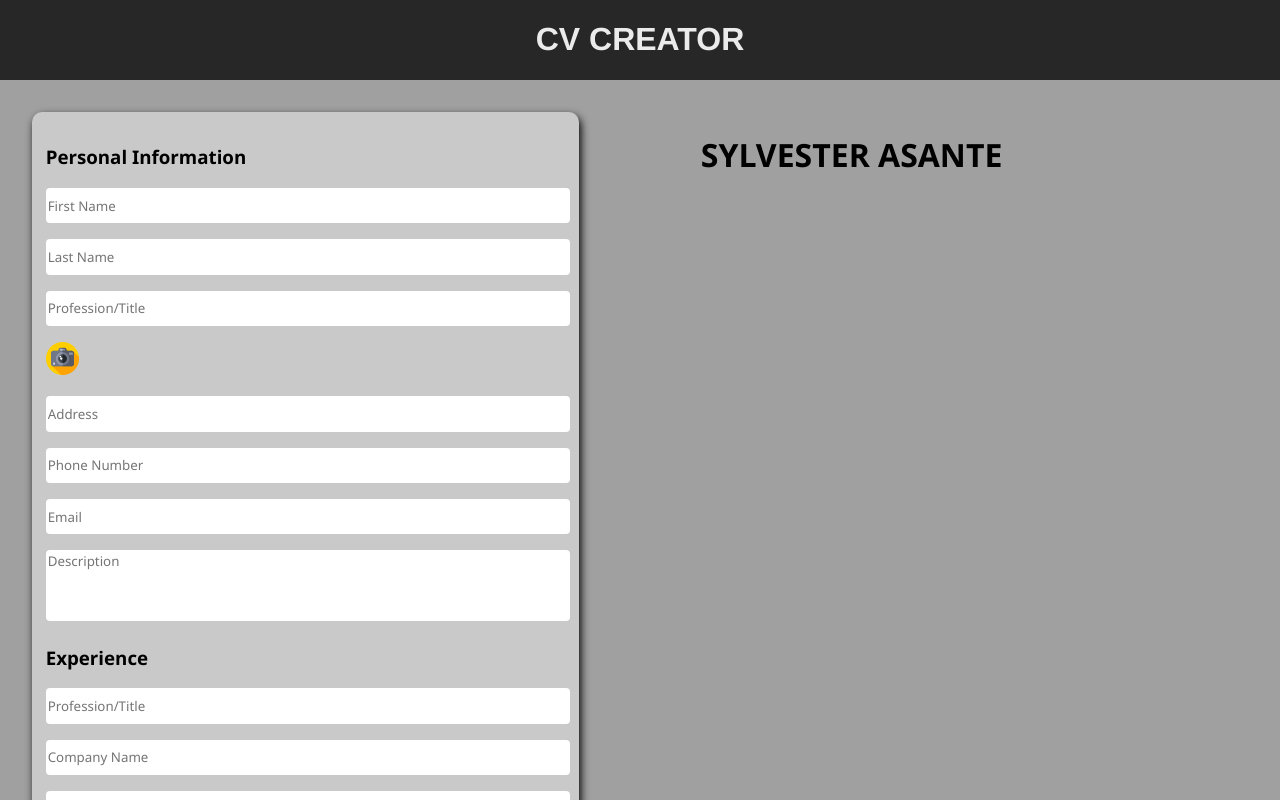
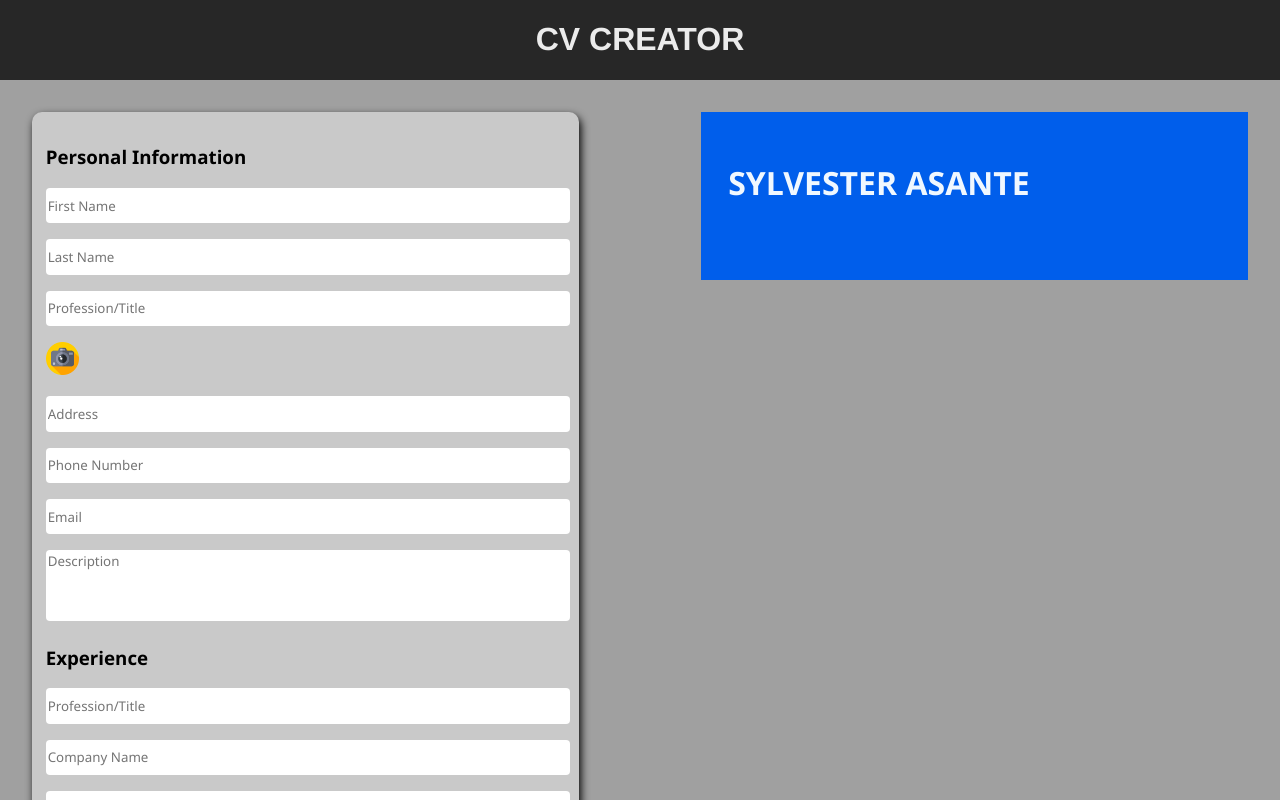
Before and after one commit to asantesylvesterkwame/My-first-React-App, a React (Create React App) app in the folder my-first-react-app/: page / in a window 1280 px wide. Shown: the top 800 px of the page. Built offline with nearby package versions, Linux system fonts and the light colour scheme; a web font is replaced by a local one.

Commit message:
styled cV display titlebar

```diff
--- a/my-first-react-app/src/styles/Form.css
+++ b/my-first-react-app/src/styles/Form.css
@@ -73,3 +73,9 @@ form{
     background: rgb(218, 32, 32);
     color: aliceblue;
 }
+.CVTitleBar{
+    background: rgb(0, 94, 235);
+    color: aliceblue;
+    padding: 5%;
+    padding-bottom: 10%;
+}
```
